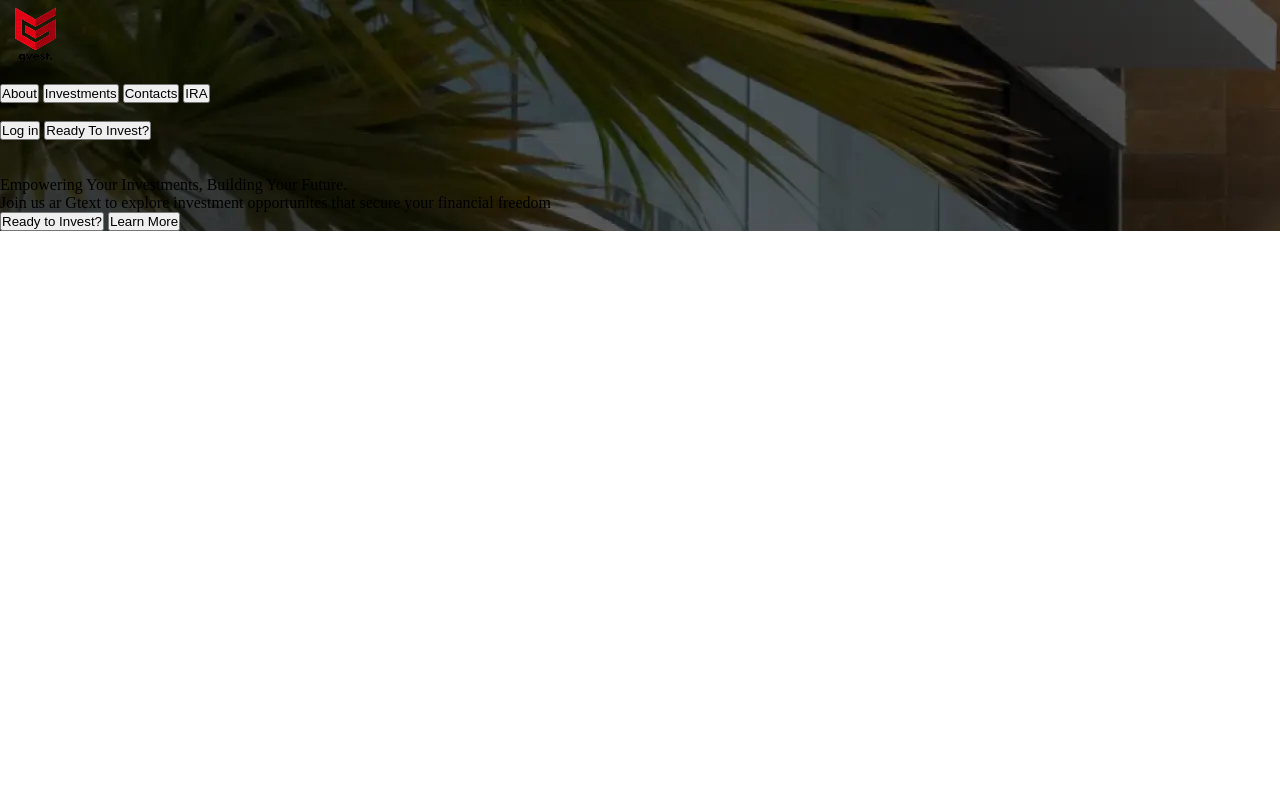
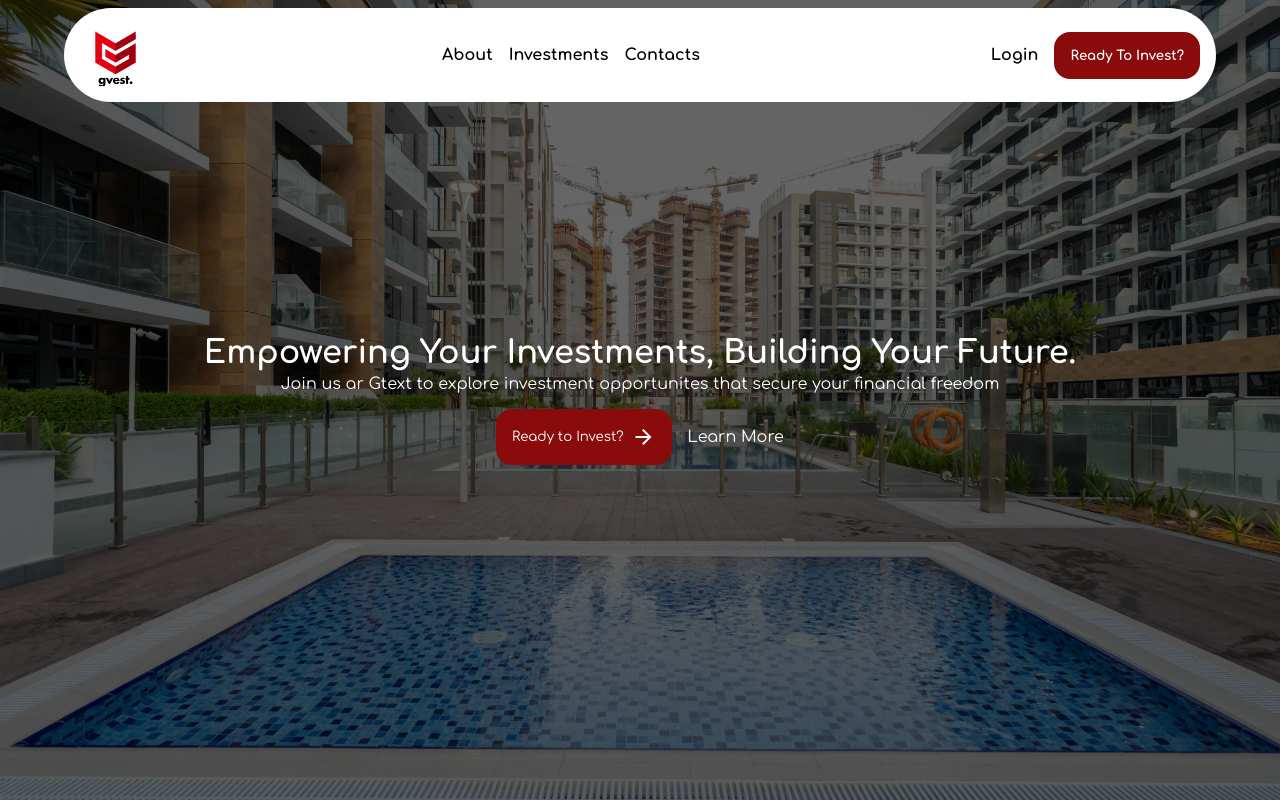
Before and after one commit to Donchan-don/gtextwebsite, a plain HTML site: page website.html in a window 1280 px wide. Drawn offline with nearby package versions, Linux system fonts and the light colour scheme.

Commit message:
I styled my landing page

```diff
--- a/website.html
+++ b/website.html
@@ -3,32 +3,48 @@
 <head>
     <meta charset="UTF-8">
     <meta name="viewport" content="width=device-width, initial-scale=1.0">
-    <title>Document</title>
+    <title>GVEST</title>
     <link rel="stylesheet" href="websitecss.css">
     <script src="websitejs.js" defer></script>
+    <link rel="icon" href="images/gVestLogo 1.png">
+    <link rel="stylesheet" href="https://fonts.googleapis.com/css2?family=Material+Symbols+Outlined:opsz,wght,FILL,GRAD@20..48,100..700,0..1,-50..200&icon_names=arrow_forward" />
+
 </head>
 <body>
     <div  id="landingPageContainer" class="websiteContainers">
         <div id="menuContainer">
-            <img src="./images/gVestLogo 1.png" alt="companyLogo">
-            <br>
-            <br>
-            <button id="">About</button>
-            <button id="">Investments</button>
-            <button id="">Contacts</button>
-            <button id="">IRA</button>
-            <br>
-            <br>
-            <button id="loginButton">Log in</button>
-            <button id="investButton">Ready To Invest?</button>
+            <img id="companyLogo" src="./images/gVestLogo 1.png" alt="companyLogo">
+            <div id="menuMiddle">
+                <a class="menuButton" id="about"><b>About</b></a>
+                <a class="menuButton" id="investment"><b>Investments</b></a>
+                <a class="menuButton" id="Contacts"><b>Contacts</b></a>
+                <!-- <button id="IRA">IRA</button> -->
+            </div>
+            <div class="logInvest">
+                <!-- <button class="menuButton"id="loginButton"><b>Login</b></button> -->
+
+                <a class="menuButton" id="loginButton"><b>Login</b></a>
+                <button id="investButton"><b>Ready To Invest?</b></button>
+            </div>
         </div>
-        <br>
-        <br>
+        <!-- <br> -->
+        <!-- <br> -->
         <div id="welcomeContainer">
-            <p id="welcomemessage">Empowering Your Investments, Building Your Future.</p>
-            <p>Join us ar Gtext to explore investment opportunites that secure your financial freedom</p>
-            <button>Ready to Invest?</button>
-            <button>Learn More</button>
+            <div id="welcome">
+            <h1 id="welcomeMessage">Empowering Your Investments, Building Your Future.</h1>
+            <p id="welcomeMessage2">Join us ar Gtext to explore investment opportunites that secure your financial freedom</p>
+        </div>
+
+            <div id="imtiredofnamingstuff">
+                <!-- <a id="readytoinvest">Ready to Invest?</a> -->
+                <button id="investButtons">
+                    Ready to Invest?
+                    <span class="material-symbols-outlined">
+                    arrow_forward
+                    </span>
+                </button>
+                <a id="learnmore">Learn More</a>
+            </div>
         </div>
     </div>
 </body>
--- a/websitecss.css
+++ b/websitecss.css
@@ -2,14 +2,21 @@
   margin: 0;
   box-sizing: border-box;
   padding: 0;
+  font-family: Comfortaa, sans-serif;
+}
+@font-face {
+  font-family: Comfortaa;
+  src: url(fonts/Comfortaa/Comfortaa-VariableFont_wght.ttf);
+}
+@font-face {
+  font-family: Pacifico;
+  src: url(fonts/Pacifico/Pacifico-Regular.ttf);
+}
+a {
+  cursor: pointer;
 }
 
-#landingPageContainer{
-    background: url(./images/bg__.webp) ;
-}
-
-.home {
-  background: url("../../public/images/bg__.webp");
+/* .home {
   background-size: cover;
   background-position: center;
   height: 100vh;
@@ -18,4 +25,158 @@
   justify-content: center;
   align-items: center;
   padding: 1rem;
+} */
+
+#landingPageContainer {
+  background: url(./images/bg__.webp);
+  background-position: 50%;
+  height: 100vh;
+  background-size: cover;
+  display: flex;
+  flex-direction: column;
+  align-items: center;
 }
+
+#menuContainer {
+  display: flex;
+  justify-content: space-between;
+  /* color: white; */
+  background-color: white;
+  /* margin: 1rem 100px auto 100px; */
+  border-radius: 3rem;
+  align-items: center;
+  width: 90%;
+  /* height: auto; */
+  margin: 0.5rem 1rem 1rem 1rem;
+  padding: 1rem;
+  position: fixed;
+}
+
+#companyLogo,
+.menuButton,
+#readytoinvest {
+  /* margin: 1rem; */
+}
+
+#companyLogo {
+  /* margin: 1rem; */
+}
+
+#menuMiddle {
+  /* margin: 1rem; */
+  display: flex;
+  gap: 1rem;
+}
+
+.menuButton {
+  /* border: 0px;  */
+  /* background-color: white; */
+  /* color: black; */
+  /* margin: 0.1rem; */
+  /* border: .1rem solid black; */
+}
+
+.menuButton:hover {
+  color: #8a0b0b;
+  text-decoration: underline;
+  transition: color 100ms ease-in-out, text-decoration 300ms ease-in-out;
+  transform-origin: left;
+}
+
+.menuButton:hover::after {
+  /* color: #8a0b0b; */
+  /* text-decoration: underline; */
+  /* transition: color 100ms ease-in-out, text-decoration 300ms ease-in-out; */
+  /* transform-origin: left;
+  transform: scaleX(1); */
+}
+
+.logInvest {
+  display: flex;
+  gap: 1rem;
+  align-items: center;
+}
+
+#investButton {
+  border: none;
+  background-color: #8a0b0b;
+  /* margin: 0.9rem; */
+  padding: 1rem;
+  border-radius: 1rem;
+  color: white;
+}
+
+#investButton:hover {
+  background-color: #320303;
+}
+
+#welcomeContainer {
+  /* margin: 40vh auto auto auto; */
+  /* border: .1rem solid black; */
+  height: 100vh;
+  display: flex;
+  flex-direction: column;
+  justify-content: center;
+  align-items: center;
+  gap: 1rem;
+  color: white;
+}
+
+#welcome {
+  display: flex;
+  flex-direction: column;
+  gap: 0.3rem;
+  /* justify-content: ; */
+  align-items: center;
+}
+
+#imtiredofnamingstuff {
+  display: flex;
+  gap: 1rem;
+  align-items: center;
+  /* flex-direction: row; */
+  /* margin: auto; */
+  /* padding: auto; */
+}
+
+#welcomeMessage2 {
+  font-size: 1rem;
+}
+
+#investButtons {
+  border: none;
+  background-color: #8a0b0b;
+  /* margin: 0.9rem; */
+  padding: 1rem;
+  border-radius: 1rem;
+  color: white;
+  display: flex;
+  align-items: center;
+  gap: 0.5rem;
+}
+
+#investButtons:hover {
+  background-color: #320303;
+}
+
+/* #welcomeMessage, #welcomeMessage2, #learnmore, #readytoinvest{
+  color: white;
+  text-align: center;
+} */
+
+#learnmore {
+  /* margin: auto; */
+
+}
+#learnmore:hover{
+  text-decoration: underline;
+}
+
+#learnmore, #readytoinvest{
+  cursor: pointer;
+}
+#readytoinvest {
+  /* background-color: #8a0b0b;
+  padding: 1rem;
+  border-radius: 1rem; , */
+}
```
Also changed, not shown: fonts/Comfortaa/Comfortaa-VariableFont_wght.ttf (added), fonts/Comfortaa/OFL.txt (added), fonts/Comfortaa/README.txt (added), fonts/Comfortaa/static/Comfortaa-Bold.ttf (added), fonts/Comfortaa/static/Comfortaa-Light.ttf (added), fonts/Comfortaa/static/Comfortaa-Medium.ttf (added), fonts/Comfortaa/static/Comfortaa-Regular.ttf (added), fonts/Comfortaa/static/Comfortaa-SemiBold.ttf (added), fonts/Pacifico/OFL.txt (added), fonts/Pacifico/Pacifico-Regular.ttf (added). Lines whose indentation alone changed are shown as unchanged.
